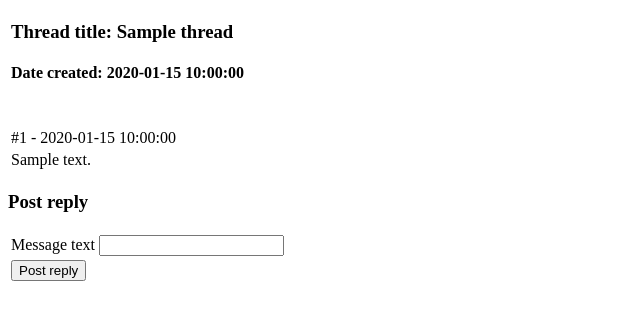
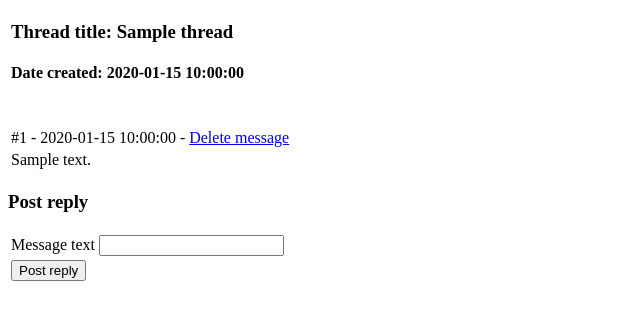
Before and after one commit to tjouni/messageboard, a Flask app: page /threads/1/ in a window 1280 px wide. Shown: the part 151-472 px from the top of the page, without its empty margins (0-640 px from the left). Run offline with Flask 2, Linux system fonts and the light colour scheme; a user stored in the database is signed in; tables that the repository leaves empty hold one stand-in row (values such as "Sample post"); parts of the project's set-up code (start-up, migrations or seed data) failed here and were passed over.

Commit message:
add delete message functionality

```diff
--- a/application/messages/models.py
+++ b/application/messages/models.py
@@ -9,8 +9,10 @@ class Message(db.Model):
                         nullable=False)
     date_created = db.Column(db.DateTime, default=db.func.current_timestamp())
     message_text = db.Column(db.String(), nullable=False)
+    original_post = db.Column(db.Boolean, nullable=False)
 
-    def __init__(self, message_text, thread_id, user_id):
+    def __init__(self, message_text, thread_id, user_id, original_post=False):
         self.message_text = message_text
         self.thread_id = thread_id
         self.user_id = user_id
+        self.original_post = original_post
--- a/application/templates/threads/view.html
+++ b/application/templates/threads/view.html
@@ -1,7 +1,7 @@
 {% extends "layout.html" %}
 
 {% block body %}
-<a href="../">Back to thread listing</a><br>
+<a href="/">Back to thread listing</a><br>
 <a href="{{ url_for('auth_logout') }}">Log out</a><br>
 <table>
     <tr>
@@ -15,7 +15,7 @@
     </tr>
     {% for msg in messages %}
     <tr>
-        <td>#{{ msg.id }} - {{ msg.date_created }}</td>
+        <td>#{{ msg.id }} - {{ msg.date_created }} - <a href="/delete/{{ msg.id }}">Delete message</a></td>
     </tr>
     <tr>
         <td>{{ msg.message_text }}</td>
--- a/application/threads/views.py
+++ b/application/threads/views.py
@@ -36,7 +36,7 @@ def threads_create():
     db.session.flush()
 
     m = Message(form.message_text.data, thread_id=t.id,
-                user_id=current_user.id)
+                user_id=current_user.id, original_post=True)
 
     db.session.add(m)
     db.session.commit()
@@ -51,6 +51,35 @@ def threads_view(thread_id, form=None):
         form = MessageForm(request.form)
 
     t = Thread.query.get(thread_id)
+
+    stmt = text("SELECT id, date_created, message_text FROM Message"
+                " WHERE thread_id = :tid").params(tid=t.id)
+
+    res = db.engine.execute(stmt)
+    db.session.commit()
+
+    return render_template("threads/view.html", thread=t, messages=res, form=form)
+
+
+@app.route("/delete/<int:message_id>/", methods=["GET"])
+@login_required
+def delete_message(message_id, form=None):
+    if form is None:
+        form = MessageForm(request.form)
+
+    m = Message.query.get(message_id)
+    t = Thread.query.get(m.thread_id)
+
+    if m.original_post:
+        stmt = text("DELETE FROM Message WHERE thread_id = :tid").params(
+            tid=t.id)
+        res = db.engine.execute(stmt)
+        db.session.delete(t)
+        db.session.commit()
+        return redirect(url_for("threads_index"))
+
+    db.session.delete(m)
+    db.session.commit()
 
     stmt = text("SELECT id, date_created, message_text FROM Message"
                 " WHERE thread_id = :tid").params(tid=t.id)
--- a/run.py
+++ b/run.py
@@ -1,7 +1,5 @@
 from application import app
 
-app.logger.addHandler(logging.StreamHandler(sys.stdout))
-app.logger.setLevel(logging.ERROR)
 
 if __name__ == '__main__':
     app.run(debug=True)
```
